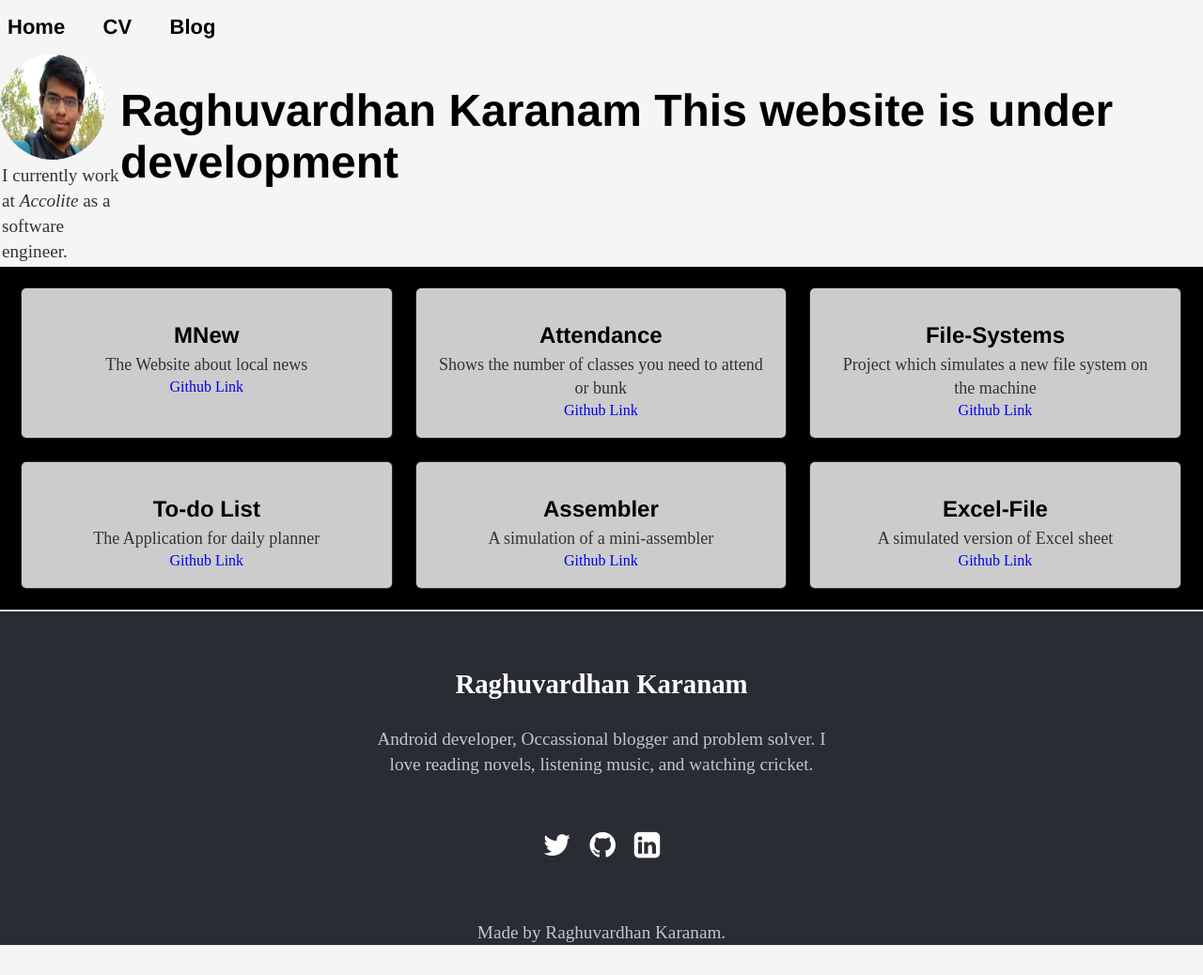
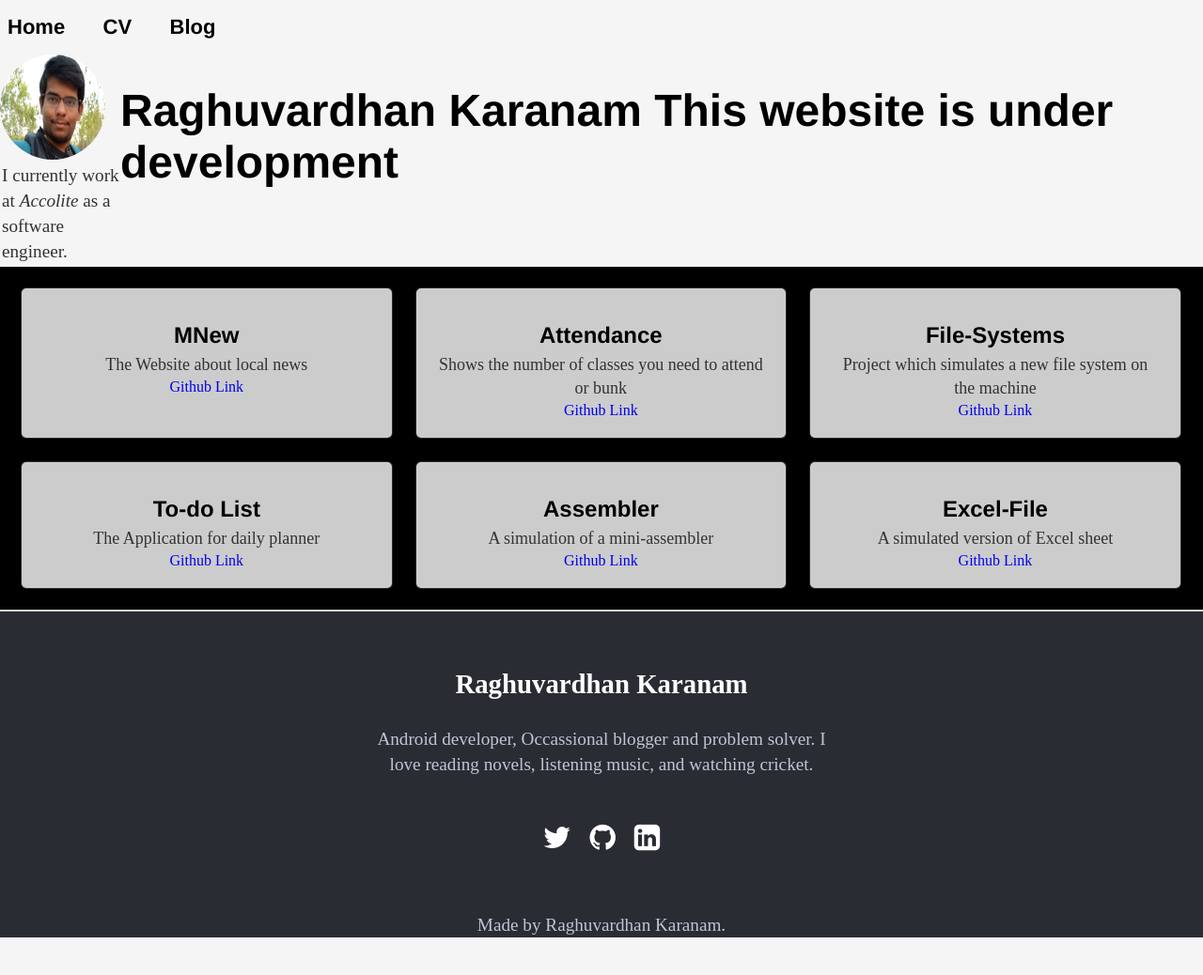
Before and after one commit to raghuvardhan/raghuvardhan.github.io, a Jekyll site: the page built from index.html, in a window 1280 px wide. Shown: the whole page at 94% size. Built offline with Jekyll 4.4.1, drawn with Linux system fonts in a browser that asks for light colours; after the commit the page ends 998 px from its top, so only the background shows below that.

Commit message:
Update css/main.css

```diff
--- a/css/main.css
+++ b/css/main.css
@@ -112,7 +112,7 @@ img {
 
 .site-footer p{
   width: 500px;
-  margin: 0 auto 2rem;
+  margin: 0 auto 0px;
   color: #bec6d5;
 }
 
@@ -123,7 +123,7 @@ img {
 
 .fa{
   size: 1.5rem;
-  margin-top: 1.5rem;
+  margin-top: 3rem;
   color: white;
 }
 
```
